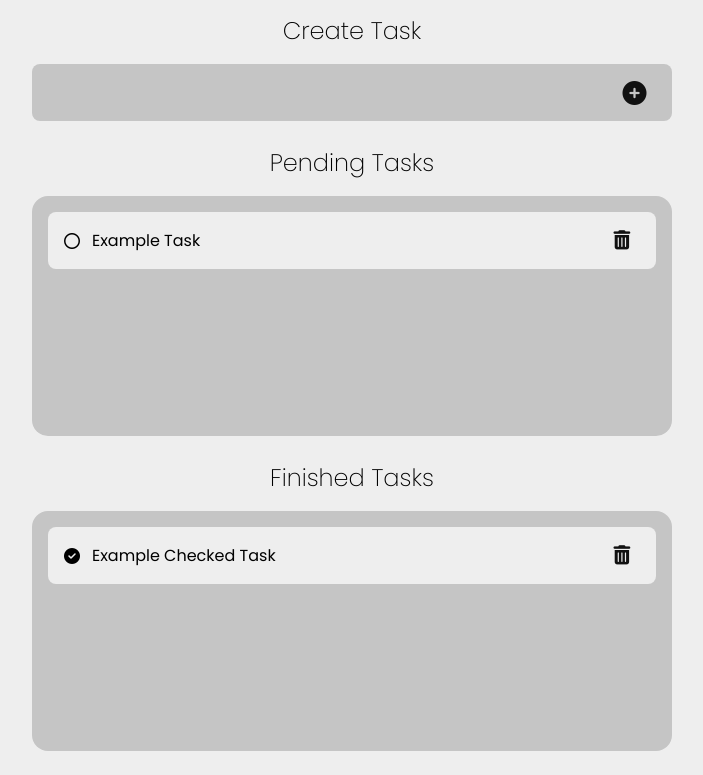
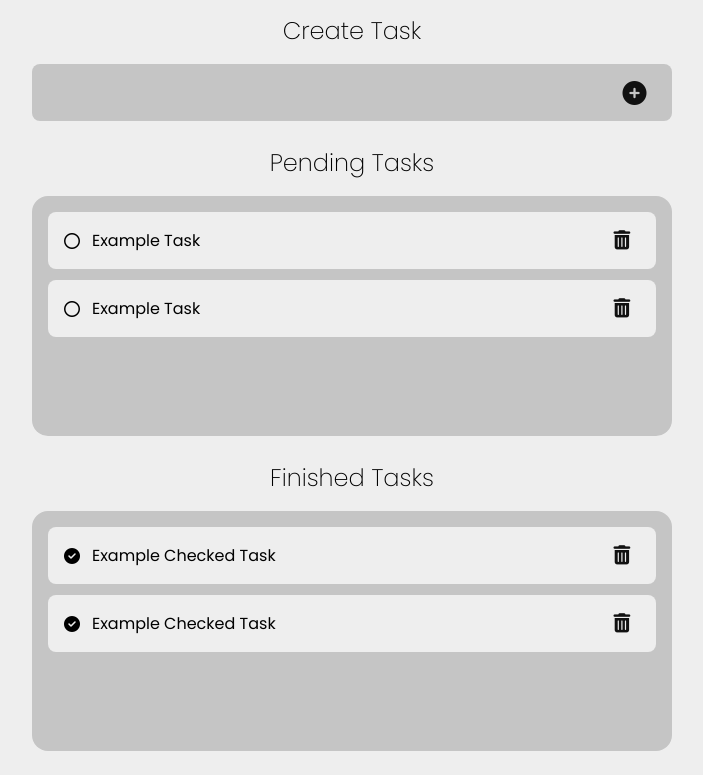
Before and after one commit to ramivolker/To-Do-List, a plain HTML site: page index.html in a window 1280 px wide. Shown: the part 75-850 px from the top of the page, without its empty margins (288-991 px from the left). Drawn offline with Linux system fonts and the light colour scheme.

Commit message:
Add files via upload

```diff
--- a/index.html
+++ b/index.html
@@ -24,6 +24,11 @@
             <p class="task">Example Task</p>
             <i class="fa-solid fa-trash-can trash-can"></i>
         </div>
+        <div class="task-container">
+            <i class="fa-regular fa-circle checkbox"></i>
+            <p class="task">Example Task</p>
+            <i class="fa-solid fa-trash-can trash-can"></i>
+        </div>
     </div>
 
     <h2>Finished Tasks</h2>
@@ -33,6 +38,11 @@
             <p class="checked">Example Checked Task</p>
             <i class="fa-solid fa-trash-can trash-can"></i>
         </div>
+        <div class="checked-container">
+            <i class="fa-sharp fa-solid fa-circle-check checkedbox"></i>
+            <p class="checked">Example Checked Task</p>
+            <i class="fa-solid fa-trash-can trash-can"></i>
+        </div>
     </div>
 </body>
 </html>
--- a/script.js
+++ b/script.js
@@ -0,0 +1,9 @@
+checkboxes = document.querySelectorAll(".checkbox");
+checkboxes = Array.from(checkboxes);
+console.log(checkboxes);
+
+checkboxes.forEach((box) => {
+    box.addEventListener("click",(box1)=>{
+        console.log(box1);
+    })
+});
--- a/style.css
+++ b/style.css
@@ -54,6 +54,7 @@ h1{
     flex-flow: column;
     padding: 1rem;
     margin: 0 0 1.5rem;
+    gap: 0.7rem;
 }
 
 .task-container, .checked-container{
@@ -98,6 +99,7 @@ h1{
 
 .checkbox, .checkedbox{
     margin: 0 12px 0 0;
+    cursor: pointer;
 }
 
 h2{
```
